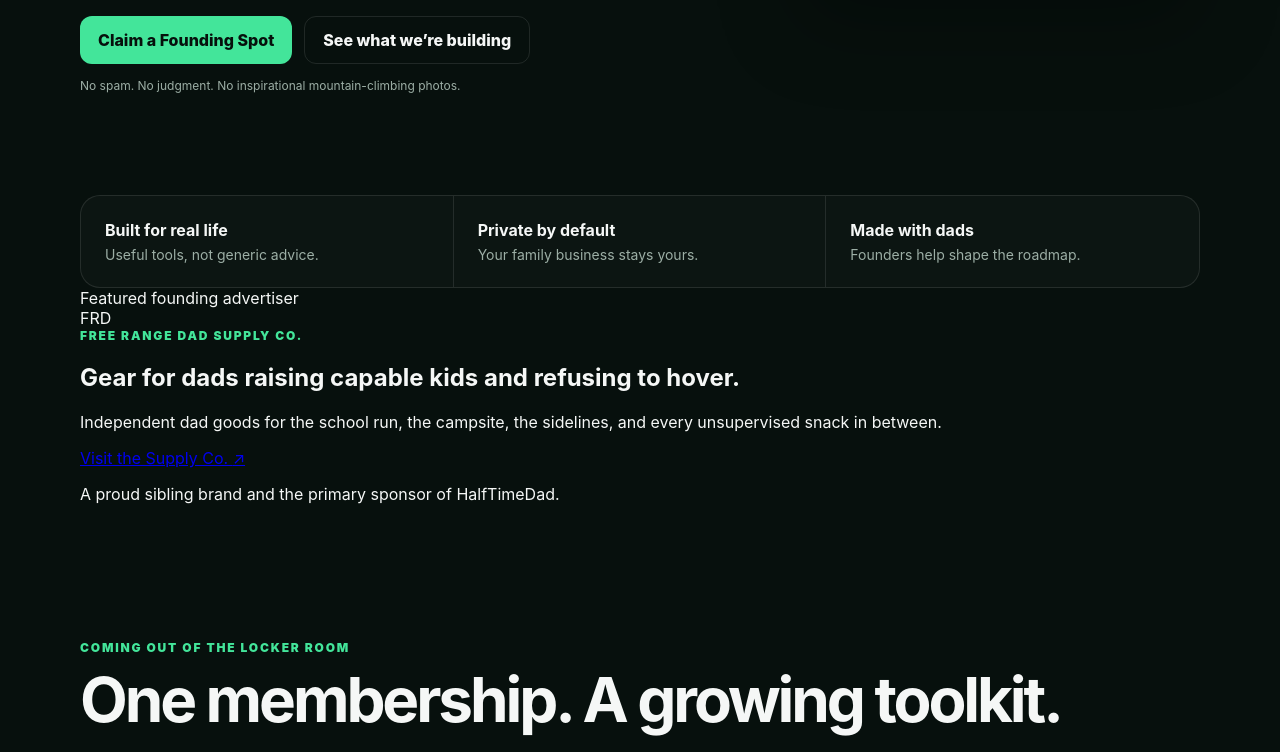
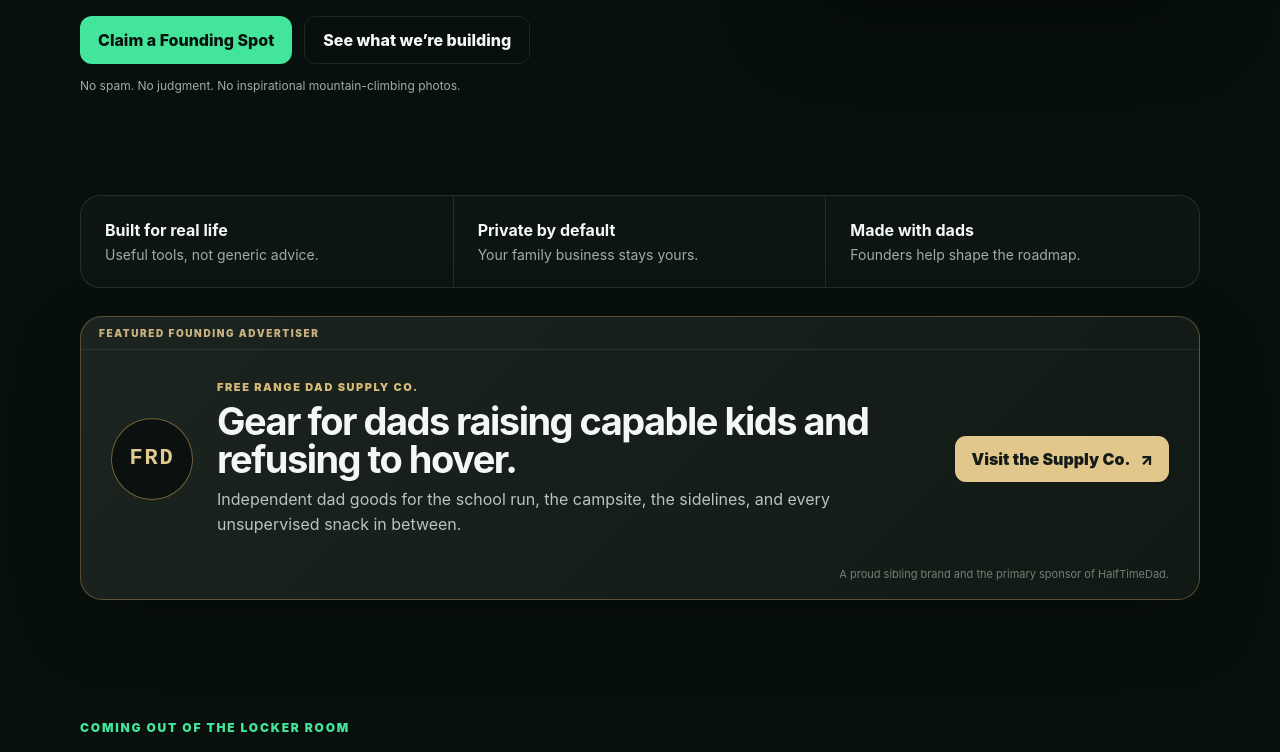
Before and after one commit to bill95/halftimedad, a Next.js app: page / in a window 1280 px wide. Shown: the part 553-1305 px from the top of the page. Built offline with nearby package versions, Linux system fonts and the light colour scheme.

Commit message:
Apply sponsor component styles

```diff
--- a/components/FeaturedSponsor.tsx
+++ b/components/FeaturedSponsor.tsx
@@ -1,11 +1,13 @@
+import styles from "./FeaturedSponsor.module.css";
+
 export default function FeaturedSponsor() {
   return (
-    <section className="sponsor wrap" aria-label="Featured founding advertiser">
-      <div className="sponsorLabel">Featured founding advertiser</div>
-      <div className="sponsorBody">
-        <div className="sponsorBadge" aria-hidden="true">FRD</div>
-        <div className="sponsorCopy">
-          <p className="eyebrow">FREE RANGE DAD SUPPLY CO.</p>
+    <section className={`wrap ${styles.sponsor}`} aria-label="Featured founding advertiser">
+      <div className={styles.label}>Featured founding advertiser</div>
+      <div className={styles.body}>
+        <div className={styles.badge} aria-hidden="true">FRD</div>
+        <div className={styles.copy}>
+          <p>FREE RANGE DAD SUPPLY CO.</p>
           <h2>Gear for dads raising capable kids and refusing to hover.</h2>
           <p>
             Independent dad goods for the school run, the campsite, the sidelines,
@@ -13,7 +15,7 @@ export default function FeaturedSponsor() {
           </p>
         </div>
         <a
-          className="sponsorCta"
+          className={styles.cta}
           href="https://www.freerangedadsupplyco.com/?utm_source=halftimedad&utm_medium=featured_sponsor&utm_campaign=founding_launch"
           target="_blank"
           rel="noreferrer sponsored"
@@ -21,7 +23,7 @@ export default function FeaturedSponsor() {
           Visit the Supply Co. <span aria-hidden="true">↗</span>
         </a>
       </div>
-      <p className="sponsorDisclosure">A proud sibling brand and the primary sponsor of HalfTimeDad.</p>
+      <p className={styles.disclosure}>A proud sibling brand and the primary sponsor of HalfTimeDad.</p>
     </section>
   );
 }
```
